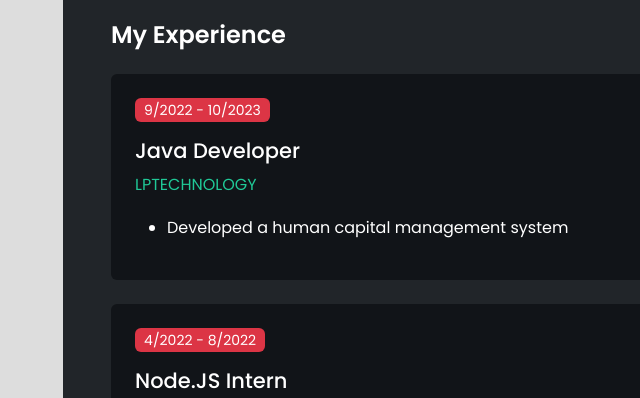
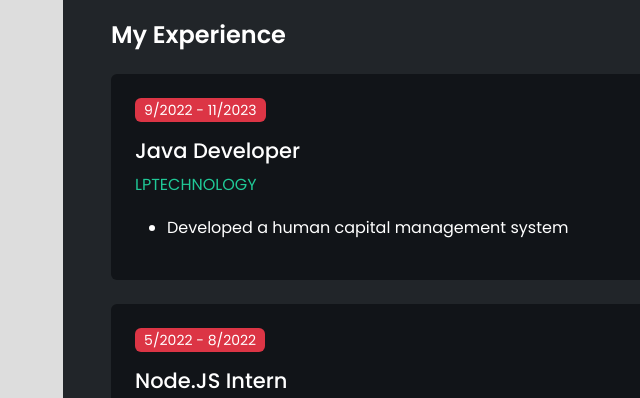
Before and after one commit to ntuvu/online-resume, a plain HTML site: page index.html in a window 1280 px wide. Shown: the part 2569-2967 px from the top of the page, 197-837 px from the left. Drawn offline with Linux system fonts and the light colour scheme.

Commit message:
update year

```diff
--- a/index.html
+++ b/index.html
@@ -396,7 +396,7 @@
               <div class="col-md-12">
                 <h2 class="text-6 text-white fw-600 mb-4">My Experience</h2>
                 <div class="bg-dark rounded p-4 mb-4">
-                  <p class="badge bg-danger text-2 fw-400">9/2022 - 10/2023</p>
+                  <p class="badge bg-danger text-2 fw-400">9/2022 - 11/2023</p>
                   <h3 class="text-5 text-white">Java Developer</h3>
                   <p class="text-primary">LPTECHNOLOGY</p>
                   <p class="text-white-50 mb-0">
@@ -406,7 +406,7 @@
                   </p>
                 </div>
                 <div class="bg-dark rounded p-4 mb-4">
-                  <p class="badge bg-danger text-2 fw-400">4/2022 - 8/2022</p>
+                  <p class="badge bg-danger text-2 fw-400">5/2022 - 8/2022</p>
                   <h3 class="text-5 text-white">Node.JS Intern</h3>
                   <p class="text-primary">Flextech</p>
                   <p class="text-white-50 mb-0">
```
